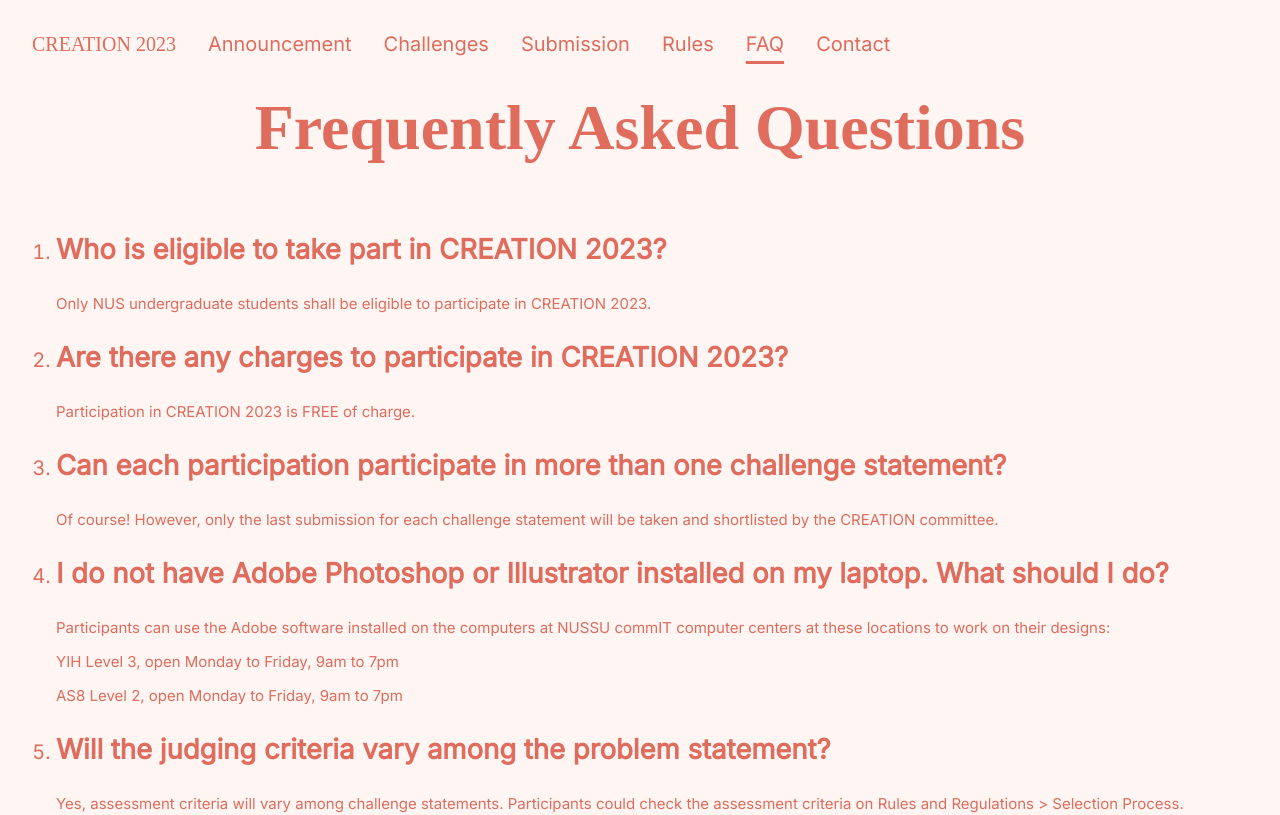
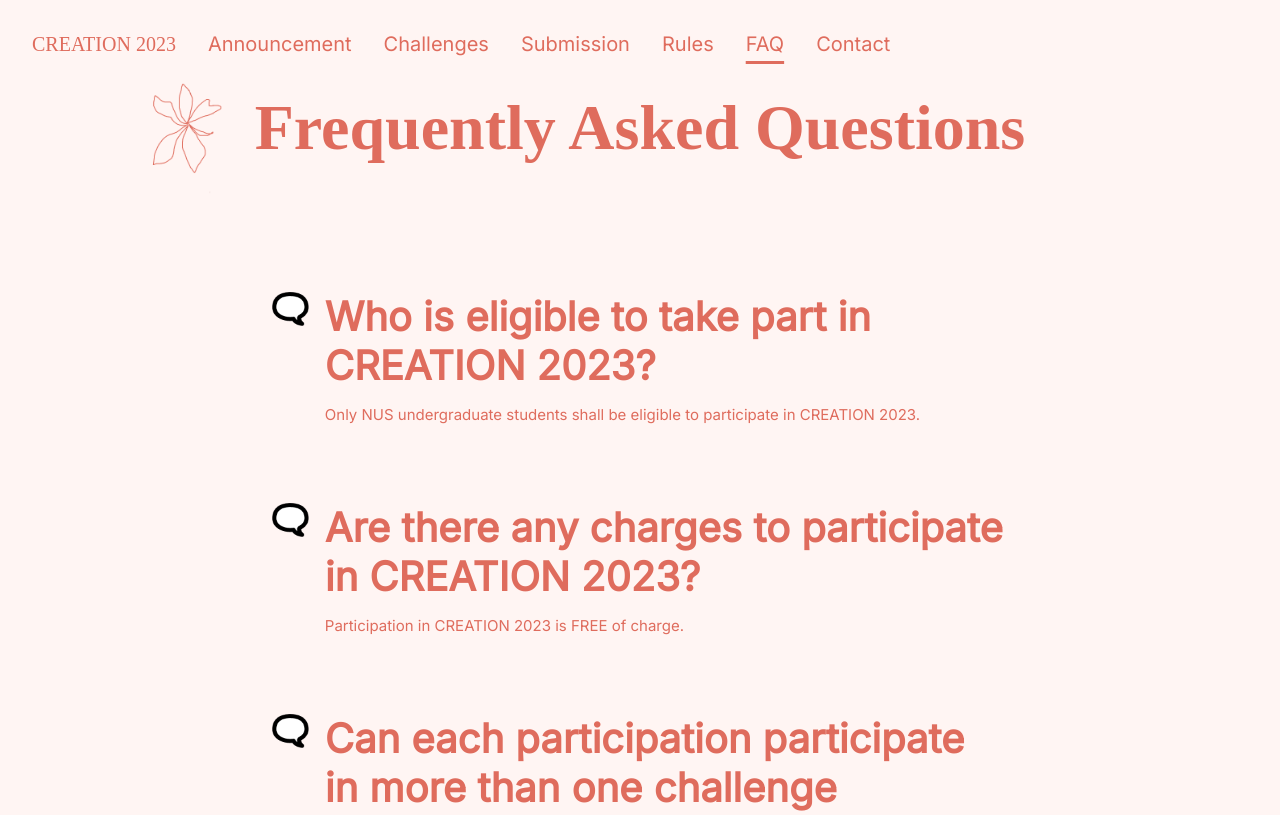
Before and after one commit to nussucommit/creation2023, a Next.js app: page /faq in a window 1280 px wide. Shown: the top 815 px of the page. Built offline with nearby package versions, Linux system fonts and the light colour scheme; a web font is replaced by a local one.

Commit message:
Complete FAQ page (#7)
Co-authored-by: Desmond To Cie Hong <desmond0429@Desmonds-MacBook-Pro-2.local>

```diff
--- a/pages/faq/index.jsx
+++ b/pages/faq/index.jsx
@@ -1,23 +1,34 @@
 import faqs from './faq.json';
 import PageContainer from '../../components/layout/PageContainer';
+import styles from '../../styles/FAQPage.module.scss';
 
 function FAQPage() {
   return (
     <PageContainer
       sectionContents={[
-        <>
+        <div>
+          <div className={styles['title-container']}>
+            <img
+              id={styles['faq-decoration']}
+              src="/decorations/flower_orange.png"
+              alt="orange flower"
+            />
             <h1>Frequently Asked Questions</h1>
-          <ol>
+          </div>
           {faqs.map((faq) => (
-              <li key={faq.question}>
-                <h3>{faq.question}</h3>
+            <div key={faq.question} className={styles['faq-item']}>
+              <div className={styles['faq-question']}>
+                <img src="/decorations/question.png" alt="qustion" />
+                <div>
+                  <h2>{faq.question}</h2>
                   {faq.answers.map((answer) => (
                     <p key={answer}>{answer}</p>
                   ))}
-              </li>
+                </div>
+              </div>
+            </div>
           ))}
-          </ol>
-        </>,
+        </div>,
       ]}
     />
   );
--- /dev/null
+++ b/styles/FAQPage.module.scss
@@ -0,0 +1,81 @@
+@import './variables.scss';
+
+.title-container {
+  width: 100%;
+  position: relative;
+  margin-bottom: calc($margin-base * 4);
+}
+
+#faq-decoration {
+  display: none;
+}
+
+.faq-item {
+  margin: $margin-base;
+  margin-bottom: calc($margin-base * 2);
+}
+
+.faq-item > h2 {
+  flex-basis: 100%;
+  margin: calc($margin-base / 4) 0;
+}
+
+.faq-question {
+  display: flex;
+  align-items: flex-start;
+  column-gap: $gap-base;
+}
+
+.faq-question > img {
+  width: 5%;
+}
+
+.faq-question > div > h2 {
+  margin: 0;
+}
+
+@media only screen and (min-width: $sm) {
+  .faq-item {
+    margin: $margin-base calc($margin-base * 4);
+  }
+}
+
+@media only screen and (min-width: $md) {
+  .title-container {
+    margin-bottom: calc($margin-base * 8);
+  }
+
+  .faq-item {
+    margin: calc($margin-base * 2) calc($margin-base * 8);
+  }
+}
+
+@media only screen and (min-width: $lg) {
+  .title-container {
+    margin-bottom: calc($margin-base * 10);
+  }
+
+  #faq-decoration {
+    width: 20%;
+    display: block;
+    position: absolute;
+    top: -175px;
+    left: 5%;
+  }
+
+  .faq-item {
+    margin: calc($margin-base * 4) calc($margin-base * 16);
+  }
+
+  .faq-item > h2 {
+    flex-basis: 80%;
+  }
+
+  .faq-item > h2 {
+    margin: $margin-base 0;
+  }
+
+  .faq-item > p {
+    flex-grow: 1;
+  }
+}
```
Also changed, not shown: public/decorations/question.png (added). Lines whose indentation alone changed are shown as unchanged.
